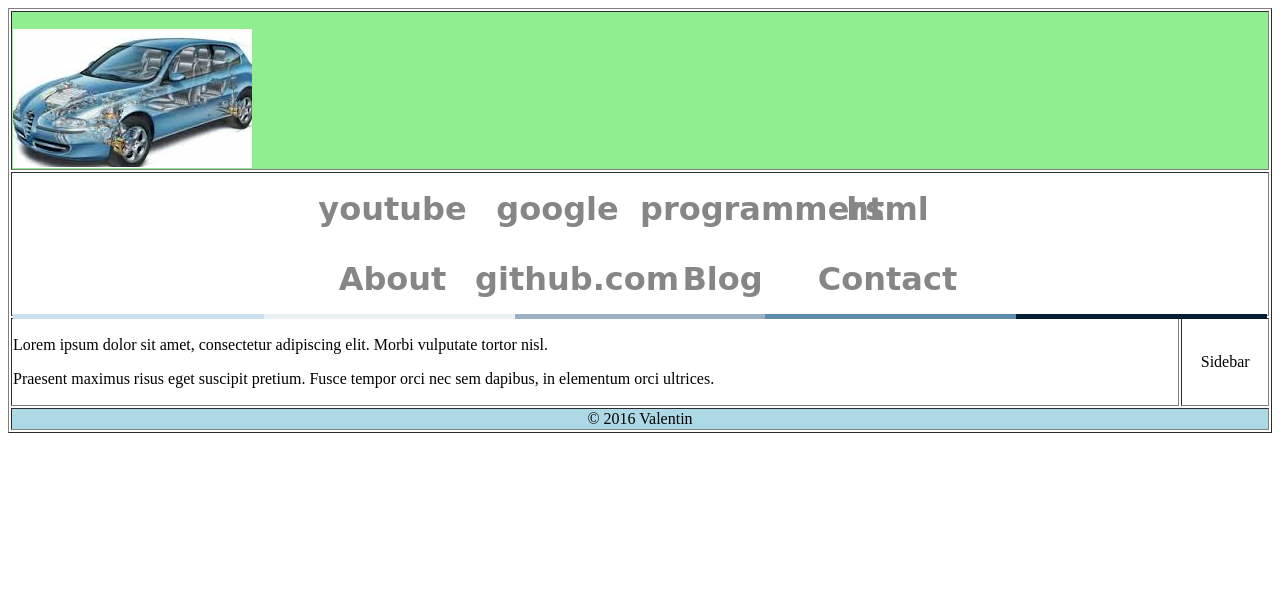
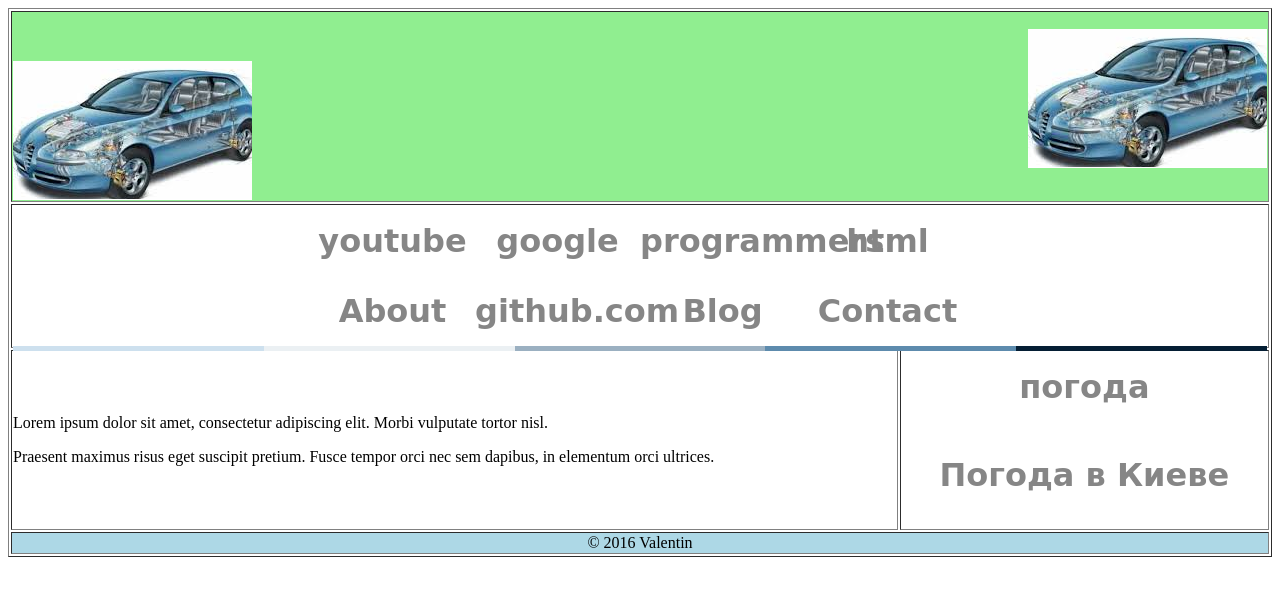
Before and after one commit to ArhAnge1/html, a plain HTML site: page index.html in a window 1280 px wide. Drawn offline with Linux system fonts and the light colour scheme.

Commit message:
Add files via upload

```diff
--- a/index.html
+++ b/index.html
@@ -2,7 +2,7 @@
 <html>
  <head>
   <meta charset="utf-8">
-  <title>Valentin</title>
+  <title>Valentin site </title>
   <link rel="stylesheet" type="text/css" href="css/style.css">
  </head>
 
@@ -10,7 +10,8 @@
     <table border="1" style="width: 100%;">
     <tr>
         <td colspan="3" style="background-color:lightgreen;">
-        <a href="#"><img src="img/777.png" align="left"></a>
+         <a href="#"><img src="img/777.png" align="right"></a>
+         <a href="#"><img src="img/777.png" align="left"></a>
         </td><!--Header-->
     </tr>
     <tr align="center">
@@ -34,7 +35,7 @@
             <p>Lorem ipsum dolor sit amet, consectetur adipiscing elit. Morbi vulputate tortor nisl.</p>
             <p>Praesent maximus risus eget suscipit pretium. Fusce tempor orci nec sem dapibus, in elementum orci ultrices.</p>
         </td>
-        <td align="center">Sidebar</td>
+        <td align="center"><div id="meteoprog_informer_standart" data-params="boy:Kyiv:300x100:grey:48x50" ><a href="http://www.meteoprog.ua/ru/">погода</a><br /><a href="http://www.meteoprog.ua/ru/weather/Kyiv/">Погода в  Киеве </a><br /></div><script src="http://www.meteoprog.ua/ru/weather/informer/standart.js"></script></td>
     </tr>
     <tr align="center">
 
```
